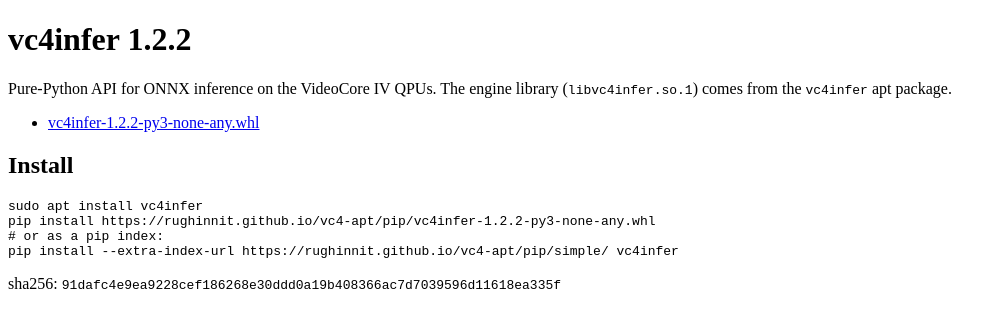
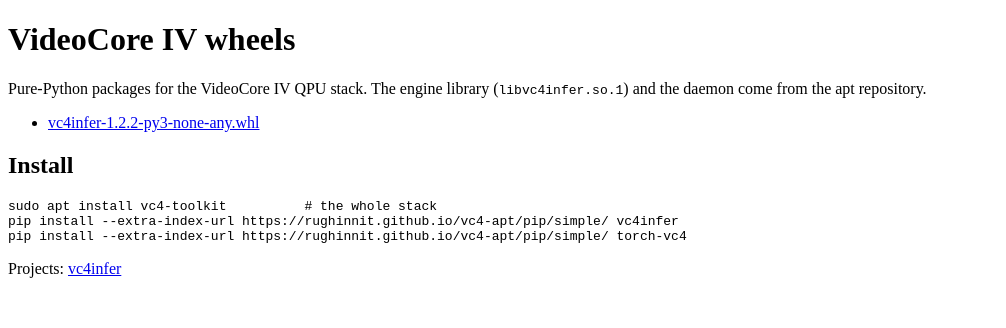
Before and after one commit to rughinnit/vc4-apt, a plain HTML site: page pip/index.html in a window 1280 px wide. Shown: the whole page, without its empty margins (0-1006 px from the left). Drawn offline with Linux system fonts and the light colour scheme.

Commit message:
publish: vc4 stack (vc4train)

```diff
--- a/pip/index.html
+++ b/pip/index.html
@@ -1,16 +1,15 @@
 <!DOCTYPE html>
-<html><head><meta charset="utf-8"><title>vc4infer wheels</title></head><body>
-<h1>vc4infer 1.2.2</h1>
-<p>Pure-Python API for ONNX inference on the VideoCore IV QPUs.  The engine
-library (<code>libvc4infer.so.1</code>) comes from the <code>vc4infer</code>
-apt package.</p>
-<ul><li><a href="vc4infer-1.2.2-py3-none-any.whl">vc4infer-1.2.2-py3-none-any.whl</a></li></ul>
+<html><head><meta charset="utf-8"><title>vc4-apt wheels</title></head><body>
+<h1>VideoCore IV wheels</h1>
+<p>Pure-Python packages for the VideoCore IV QPU stack.  The engine library (<code>libvc4infer.so.1</code>) and the daemon come from the apt repository.</p>
+<ul>
+<li><a href="vc4infer-1.2.2-py3-none-any.whl">vc4infer-1.2.2-py3-none-any.whl</a></li>
+</ul>
 <h2>Install</h2>
 <pre>
-sudo apt install vc4infer
-pip install https://rughinnit.github.io/vc4-apt/pip/vc4infer-1.2.2-py3-none-any.whl
-# or as a pip index:
+sudo apt install vc4-toolkit          # the whole stack
 pip install --extra-index-url https://rughinnit.github.io/vc4-apt/pip/simple/ vc4infer
+pip install --extra-index-url https://rughinnit.github.io/vc4-apt/pip/simple/ torch-vc4
 </pre>
-<p>sha256: <code>91dafc4e9ea9228cef186268e30ddd0a19b408366ac7d7039596d11618ea335f</code></p>
+<p>Projects: <a href="simple/vc4infer/">vc4infer</a></p>
 </body></html>
```
Also changed, not shown: pip/simple/vc4infer/index.html (+1 -1 lines), SHA256SUMS.txt, 8 other files.
